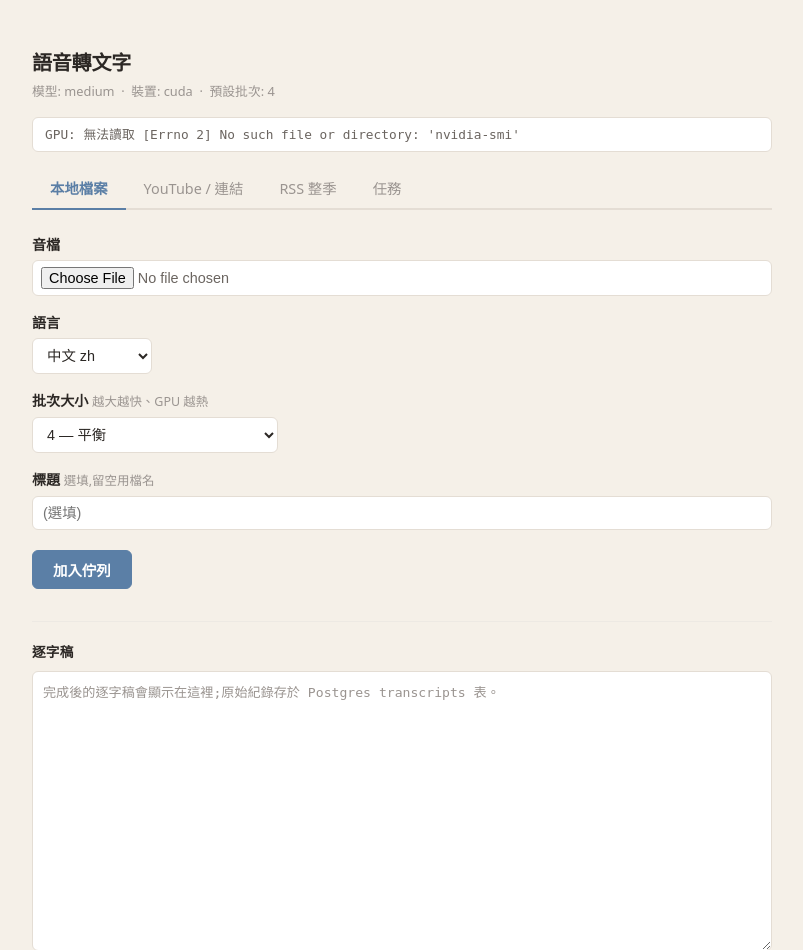
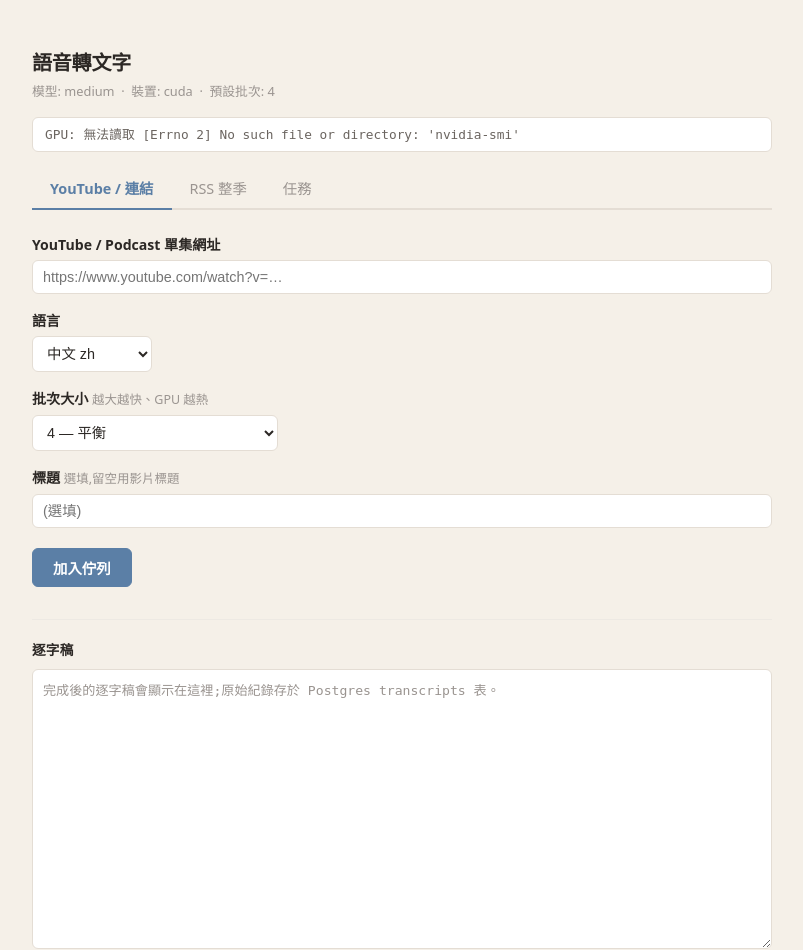
Before and after one commit to pei9564/stt-ai-worker, a FastAPI app: page / in a window 1280 px wide. Shown: the top 950 px of the page, without its empty margins (238-1041 px from the left). Run offline with FastAPI, Linux system fonts and the light colour scheme; some libraries are stand-ins or nearby versions.

Commit message:
chore: remove the standalone file-upload path
Out of scope for this demo — the value pipeline is scraper-driven
(URL / RSS), and the upload tab/route was only ever there for ad-hoc
testing. Drops:

- web UI: 「本地檔案」tab + form
- POST /transcribe endpoint
- LocalFileSource (and its tests)
- output/.gitkeep + matching .gitignore entries (host bind-mount
  retired in the prior PG migration)

URL flow is now the default active tab.

Co-Authored-By: Claude Opus 4.7 (1M context) <noreply@anthropic.com>

```diff
--- a/app/api/routes.py
+++ b/app/api/routes.py
@@ -2,11 +2,7 @@
 
 from __future__ import annotations
 
-import os
-import pathlib
-import tempfile
-
-from fastapi import APIRouter, Depends, File, Form, HTTPException, UploadFile
+from fastapi import APIRouter, Depends, Form, HTTPException
 from fastapi.responses import HTMLResponse
 
 from app.api.deps import get_container
@@ -25,12 +21,10 @@ from app.container import Container
 from app.domain.job import JobType
 from app.infrastructure.audio_sources import (
     DirectUrlSource,
-    LocalFileSource,
     YtDlpSource,
     parse_feed,
 )
 from app.infrastructure.gpu import read_gpu_stats
-from app.infrastructure.naming import safe_stem
 
 router = APIRouter()
 
@@ -128,31 +122,6 @@ def get_job(job_id: str, container: Container = Depends(get_container)) -> JobVi
 
 
 # ---- 轉檔 ----
-@router.post("/transcribe", status_code=202, tags=["轉檔"], summary="上傳本地音檔轉文字")
-async def transcribe(
-    file: UploadFile = File(..., description="音檔 (mp3 / m4a / wav / 影片檔皆可)"),
-    language: str = Form("", description=_LANG_DESC),
-    batch_size: int = Form(0, description=_BATCH_DESC),
-    topic: str = Form("", description="transcript 的 topic 欄位；留空用上傳檔名"),
-    container: Container = Depends(get_container),
-) -> JobCreated:
-    """上傳音檔加入轉檔佇列。立即回傳 `job_id`，請輪詢 `GET /job/{job_id}` 取得結果。"""
-    suffix = pathlib.Path(file.filename or "").suffix or ".audio"
-    fd, tmp_path = tempfile.mkstemp(suffix=suffix)
-    with os.fdopen(fd, "wb") as fh:
-        fh.write(await file.read())
-
-    source = LocalFileSource(tmp_path, file.filename or "audio")
-    job = container.job_service.create(
-        job_type=JobType.FILE,
-        source=source,
-        topic=topic or safe_stem(file.filename or "audio"),  # 沒填 topic 就用檔名當 title
-        language=language,
-        batch_size=batch_size,
-    )
-    return JobCreated(job_id=job.id, status=job.status.value)
-
-
 @router.post("/transcribe_url", status_code=202, tags=["轉檔"], summary="從 YouTube / 影音連結轉文字")
 def transcribe_url(
     url: str = Form(..., description="YouTube 或其他影音 / podcast 單集網址，由 yt-dlp 抽取音訊"),
--- a/app/api/templates/index.html
+++ b/app/api/templates/index.html
@@ -291,25 +291,12 @@
 <div id="gpu" class="gpubar">GPU: 載入中…</div>
 
 <div class="tabs">
-  <div class="tab active" data-tab="file">本地檔案</div>
-  <div class="tab" data-tab="url">YouTube / 連結</div>
+  <div class="tab active" data-tab="url">YouTube / 連結</div>
   <div class="tab" data-tab="feed">RSS 整季</div>
   <div class="tab" data-tab="jobs">任務</div>
 </div>
 
-  <div class="panel active" id="panel-file">
-    <label>音檔</label>
-    <input type="file" id="file" accept="audio/*,video/*">
-    <label>語言</label>
-    <select id="lang-file">__LANGOPTS__</select>
-    <label>批次大小 <span class="hint">越大越快、GPU 越熱</span></label>
-    <select id="batch-file">__BATCHOPTS__</select>
-    <label>標題 <span class="hint">選填,留空用檔名</span></label>
-    <input type="text" id="topic-file" placeholder="(選填)">
-    <button class="btn btn-primary" onclick="doTranscribe('file')">加入佇列</button>
-  </div>
-
-  <div class="panel" id="panel-url">
+  <div class="panel active" id="panel-url">
     <label>YouTube / Podcast 單集網址</label>
     <input type="text" id="url" placeholder="https://www.youtube.com/watch?v=…">
     <label>語言</label>
@@ -318,7 +305,7 @@
     <select id="batch-url">__BATCHOPTS__</select>
     <label>標題 <span class="hint">選填,留空用影片標題</span></label>
     <input type="text" id="topic-url" placeholder="(選填)">
-    <button class="btn btn-primary" onclick="doTranscribe('url')">加入佇列</button>
+    <button class="btn btn-primary" onclick="doTranscribeUrl()">加入佇列</button>
   </div>
 
   <div class="panel" id="panel-feed">
@@ -363,27 +350,18 @@ const statusEl = document.getElementById('status');
 const resultEl = document.getElementById('result');
 const pollTimers = {};
 
-async function doTranscribe(mode) {
+async function doTranscribeUrl() {
+  const u = document.getElementById('url').value.trim();
+  if (!u) { statusEl.textContent = '請輸入網址'; return; }
   const fd = new FormData();
-  fd.append('language', document.getElementById('lang-' + mode).value);
-  fd.append('batch_size', document.getElementById('batch-' + mode).value);
-  fd.append('topic', document.getElementById('topic-' + mode).value.trim());
-  let url;
-  if (mode === 'file') {
-    const f = document.getElementById('file').files[0];
-    if (!f) { statusEl.textContent = '請先選擇音檔'; return; }
-    fd.append('file', f);
-    url = '/transcribe';
-  } else {
-    const u = document.getElementById('url').value.trim();
-    if (!u) { statusEl.textContent = '請輸入網址'; return; }
-    fd.append('url', u);
-    url = '/transcribe_url';
-  }
+  fd.append('url', u);
+  fd.append('language', document.getElementById('lang-url').value);
+  fd.append('batch_size', document.getElementById('batch-url').value);
+  fd.append('topic', document.getElementById('topic-url').value.trim());
   resultEl.value = '';
   statusEl.textContent = '送出中…';
   try {
-    const r = await fetch(url, { method: 'POST', body: fd });
+    const r = await fetch('/transcribe_url', { method: 'POST', body: fd });
     const data = await r.json();
     if (!r.ok) throw new Error(data.detail || '送出失敗');
     pollJob(data.job_id);
--- a/app/main.py
+++ b/app/main.py
@@ -30,7 +30,7 @@ log = logging.getLogger(__name__)
 _SCHEMA_PATH = pathlib.Path(__file__).parent / "infrastructure" / "schema.sql"
 
 _DESCRIPTION = (
-    "語音轉文字服務。所有轉檔請求 (檔案 / YouTube 連結 / RSS) 都會排進單一佇列,"
+    "語音轉文字服務。所有轉檔請求 (YouTube 連結 / RSS) 都會排進單一佇列,"
     "由一個 worker 依序處理,不會因為「使用中」而被拒絕。\n\n"
     "**使用流程**:POST 任一轉檔端點 → 取得 `job_id` → 輪詢 `GET /job/{job_id}` "
     "直到 `status` 變成 `done`,即可從 `text` 取得逐字稿。逐字稿同時會存進 "
```
Also changed, not shown: app/infrastructure/audio_sources.py (+0 -20 lines), tests/test_api.py (+12 -14 lines), tests/test_audio_sources.py (+0 -20 lines), README.md, 2 other files.
